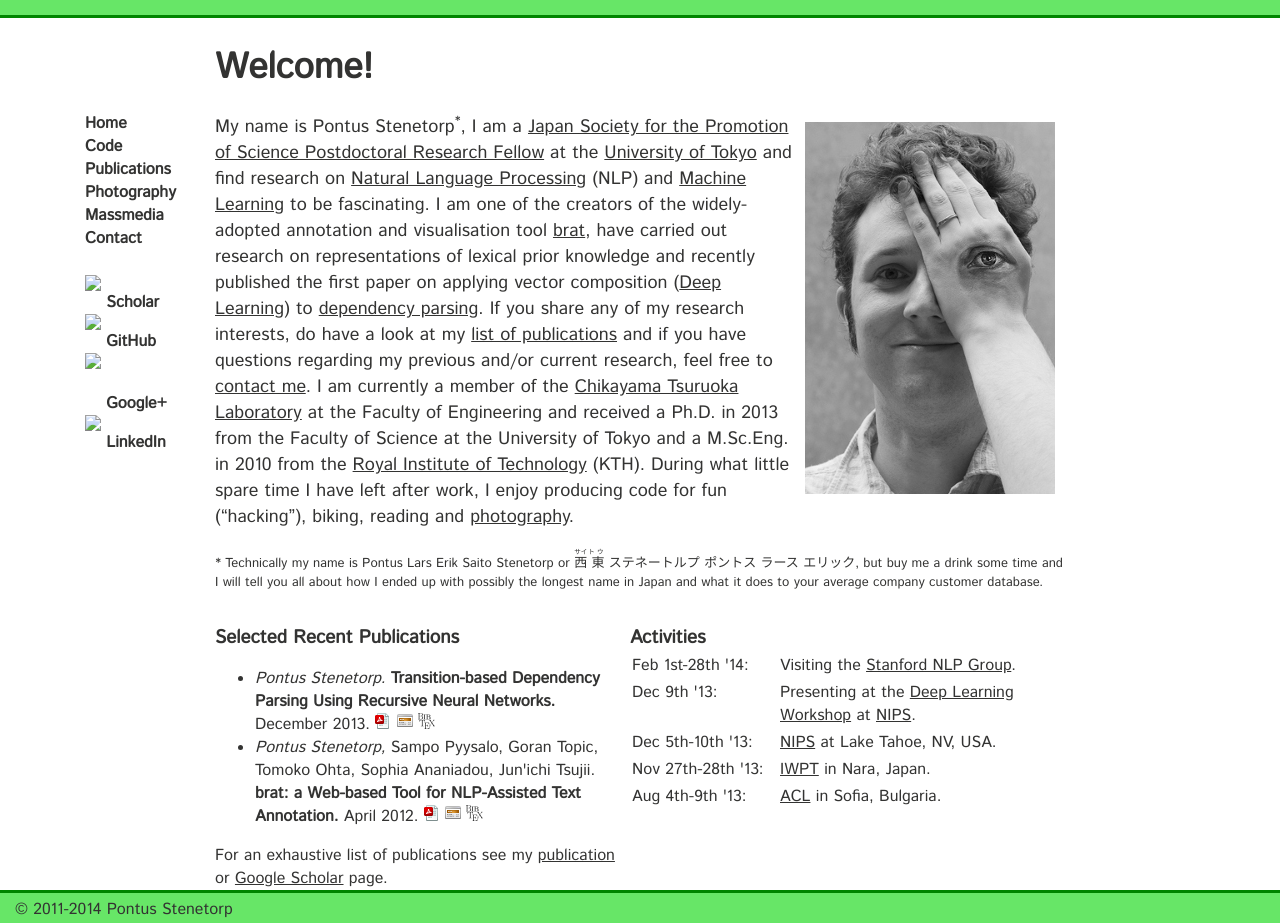
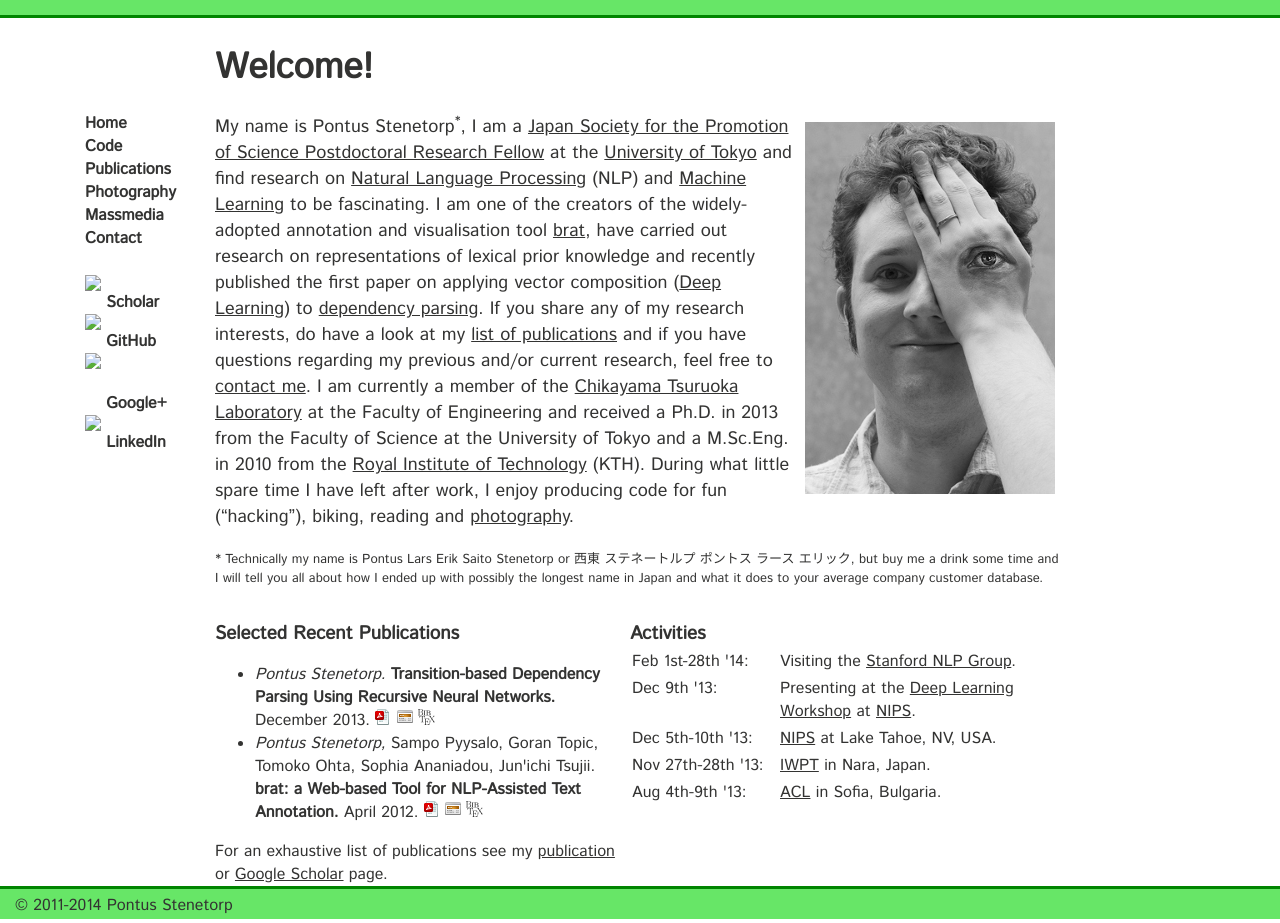
Before and after one commit to gbouchar/ninjin.github.io, a Jekyll site: the page built from index.md, in a window 1280 px wide. Built offline with Jekyll 4.4.1, drawn with Linux system fonts in a browser that asks for light colours; some web fonts are replaced; Markdown is read by kramdown in place of the engine named in the settings.

Commit message:
Removing ruby characters

```diff
--- a/index.md
+++ b/index.md
@@ -31,10 +31,7 @@ for fun ("hacking"), biking, reading and [photography][photo].
 
 <p class="fnote" id="fnote-name">* Technically my name is Pontus Lars Erik
 Saito Stenetorp or
-<ruby>
-    <rb>西</rb><rp>(</rp><rt>サイ</rt><rp>)</rp>
-    <rb>東</rb><rp>(</rp><rt>トウ</rt><rp>)</rp>
-</ruby> ステネートルプ ポントス ラース エリック,
+西東 ステネートルプ ポントス ラース エリック,
 but buy me a drink some time and I will tell you all about how
 I ended up with possibly the longest name in Japan and what it does to your
 average company customer database.</p>
```
